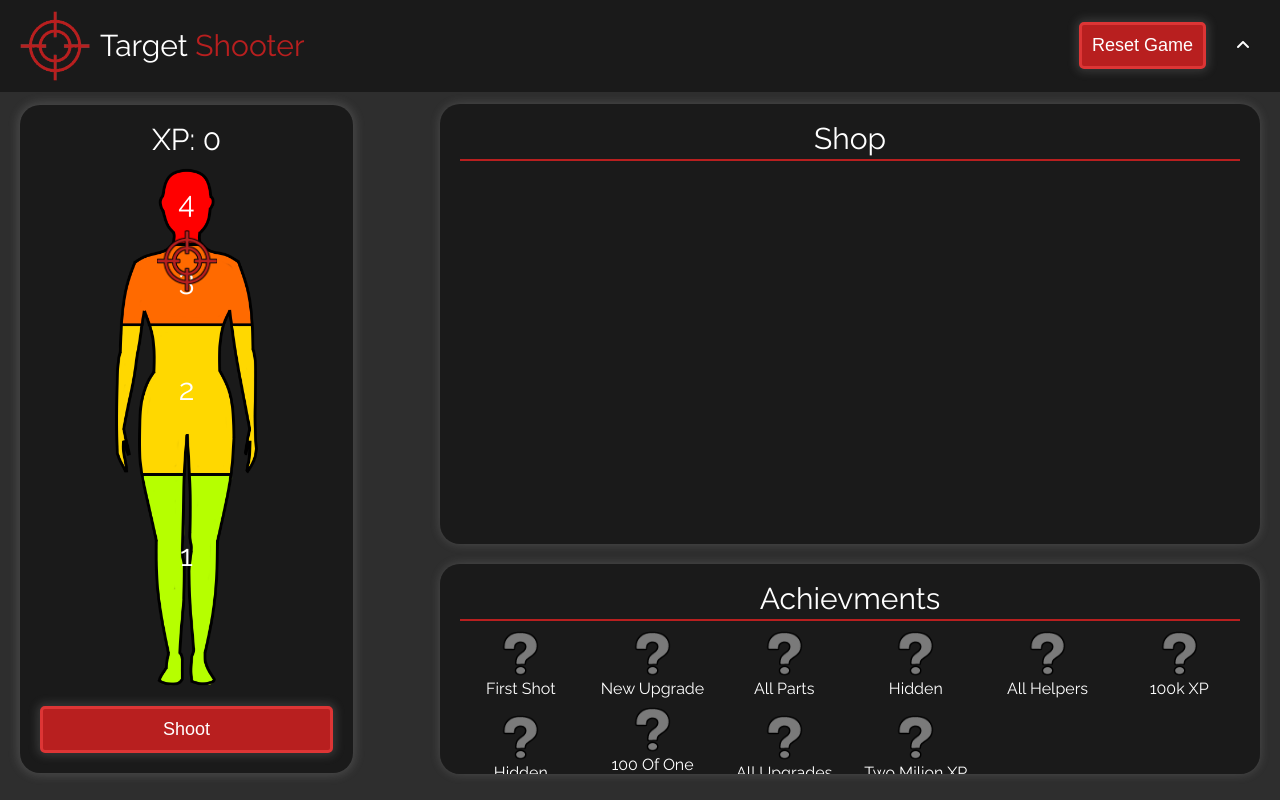
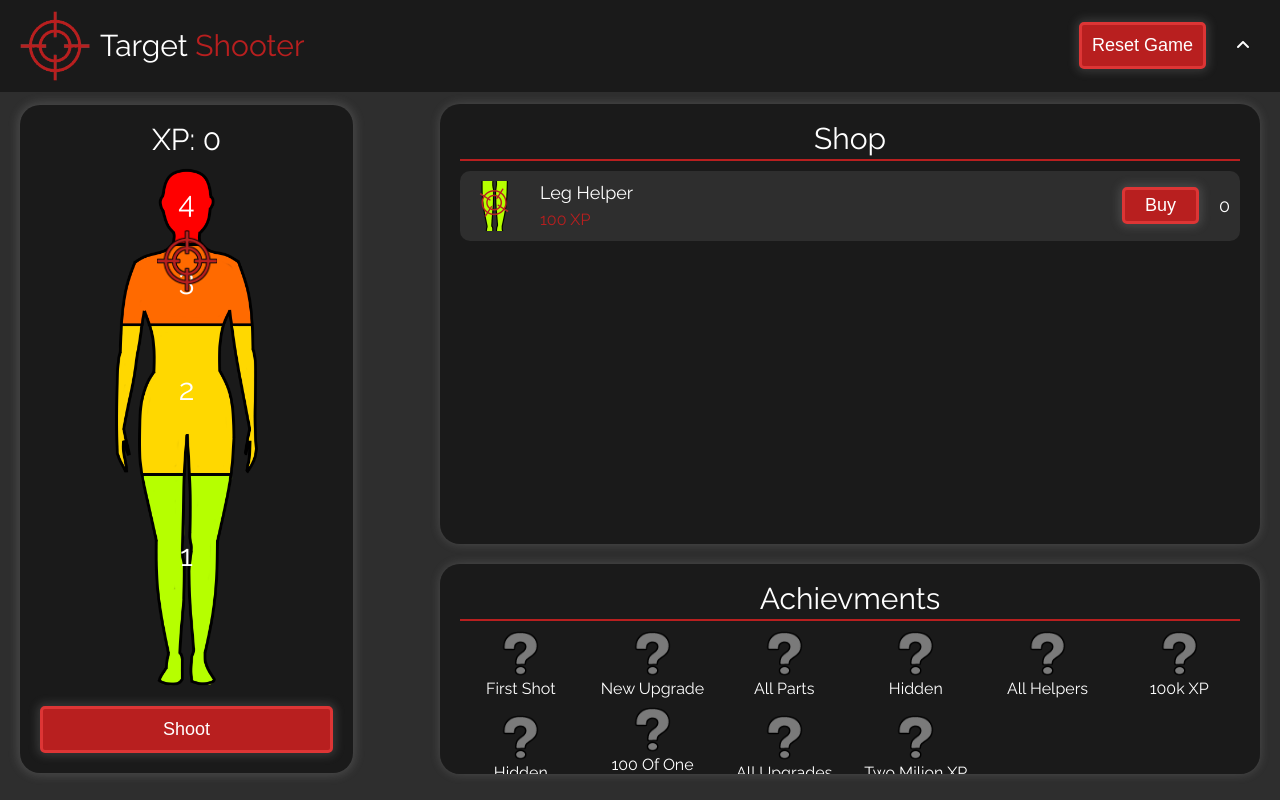
Before and after one commit to jkocman/mvop-clicker-game, a Vue app in the folder vue-project/: page / in a window 1280 px wide. Built offline with nearby package versions, Linux system fonts and the light colour scheme.

Commit message:
something

```diff
--- a/vue-project/src/components/ShopItem.vue
+++ b/vue-project/src/components/ShopItem.vue
@@ -4,12 +4,12 @@
             <img :src="image" alt="" />
             <section>
                 <h3>{{ label }}</h3>
-                <p>100 <span>XP</span></p>
+                <p>{{ price }} <span>XP</span></p>
             </section>
         </section>
         <section class="price-container">
             <button>Buy</button>
-            <p>0</p>
+            <p>{{ count }}</p>
         </section>
     </section>
 </template>
@@ -17,7 +17,7 @@
 <script setup lang="ts">
 import { defineProps } from 'vue';
 
-defineProps<{label: string, image: string | undefined}>();
+defineProps<{label: string, image: string | undefined, price: number, count: number}>();
 </script>
 
 <style lang="scss" scoped>
--- a/vue-project/src/sections/Shop.vue
+++ b/vue-project/src/sections/Shop.vue
@@ -7,6 +7,8 @@
                 :key="item.label"
                 :label="item.label"
                 :image="item.image"
+                :price="item.price"
+                :count="item.count"
             />
         </section>
     </section>
@@ -15,17 +17,13 @@
 <script setup lang="ts">
 import ShopItem from '@/components/ShopItem.vue';
 import { useScoreStore } from '@/stores/scoreStore';
+import { useItemsStore } from '@/stores/shopItems';
 import { computed } from 'vue';
 
 const scoreStore = useScoreStore();
+const itemsStore = useItemsStore();
 
-const shopItems = [
-    { label: "Leg Helper", image: new URL("@/assets/img/shop/leg-helper.png", import.meta.url).href, requiredScore: 10 },
-    { label: "Click XP", image: new URL("@/assets/img/shop/add-powerup.png", import.meta.url).href, requiredScore: 50 },
-    { label: "Stomach Helper", image: new URL("@/assets/img/shop/stomach-helper.png", import.meta.url).href, requiredScore: 100 },
-    { label: "Torso Helper", image: new URL("@/assets/img/shop/torso-helper.png", import.meta.url).href, requiredScore: 250 },
-    { label: "Head Helper", image: new URL("@/assets/img/shop/head-helper.png", import.meta.url).href, requiredScore: 2 },
-];
+const shopItems = itemsStore.items;
 
 const availableItems = computed(() => {
     return shopItems.filter(item => scoreStore.maxScore >= item.requiredScore);
--- /dev/null
+++ b/vue-project/src/stores/shopItems.ts
@@ -0,0 +1,31 @@
+import { defineStore } from "pinia";
+import { ref } from "vue";
+
+export const useItemsStore = defineStore("items", () => {
+    const items = ref([
+        {
+            label: "Leg Helper",
+            image: new URL("@/assets/img/shop/leg-helper.png", import.meta.url).href,
+            price: 100,
+            count: 0,
+            requiredScore: 0
+        },
+        {
+            label: "Click XP",
+            image: new URL("@/assets/img/shop/add-powerup.png", import.meta.url).href,
+            price: 100,
+            count: 0,
+            requiredScore: 200
+        },
+        {
+            label: "Stomach Helper",
+            image: new URL("@/assets/img/shop/stomach-helper.png", import.meta.url).href,
+            price: 100,
+            count: 0,
+            requiredScore: 200
+        },
+
+    ]);
+
+    return { items };
+});
```
